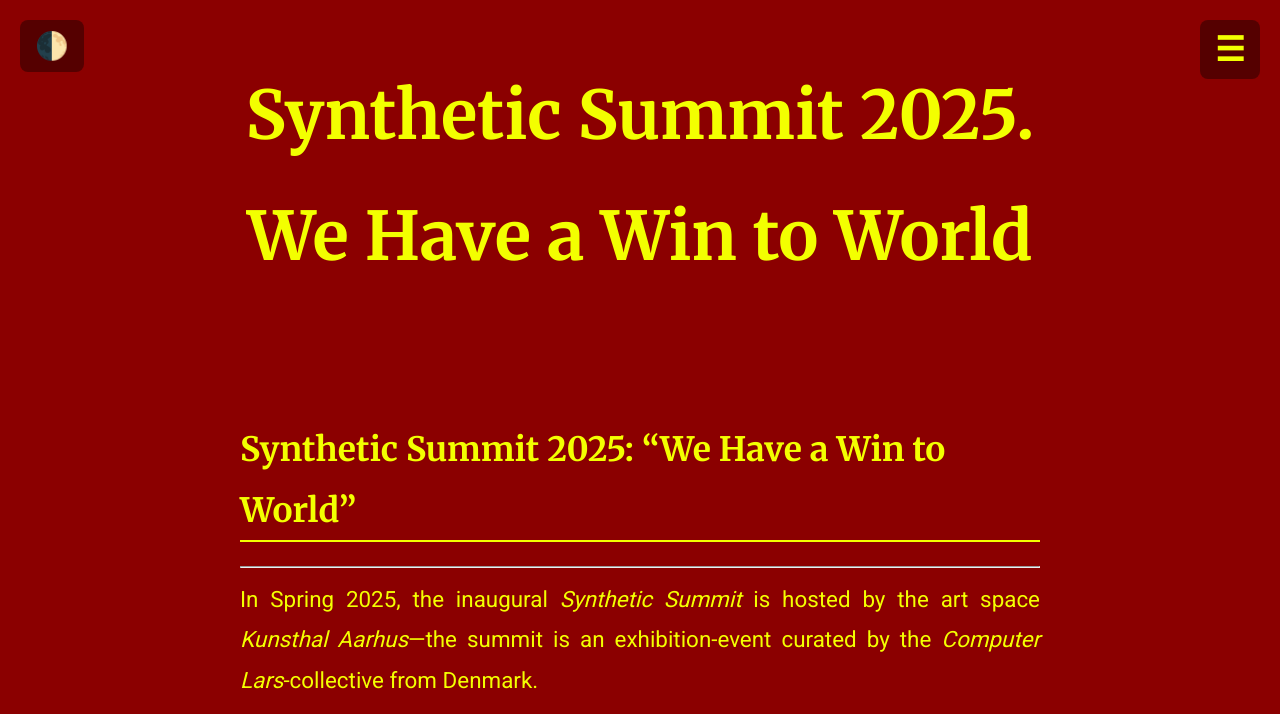
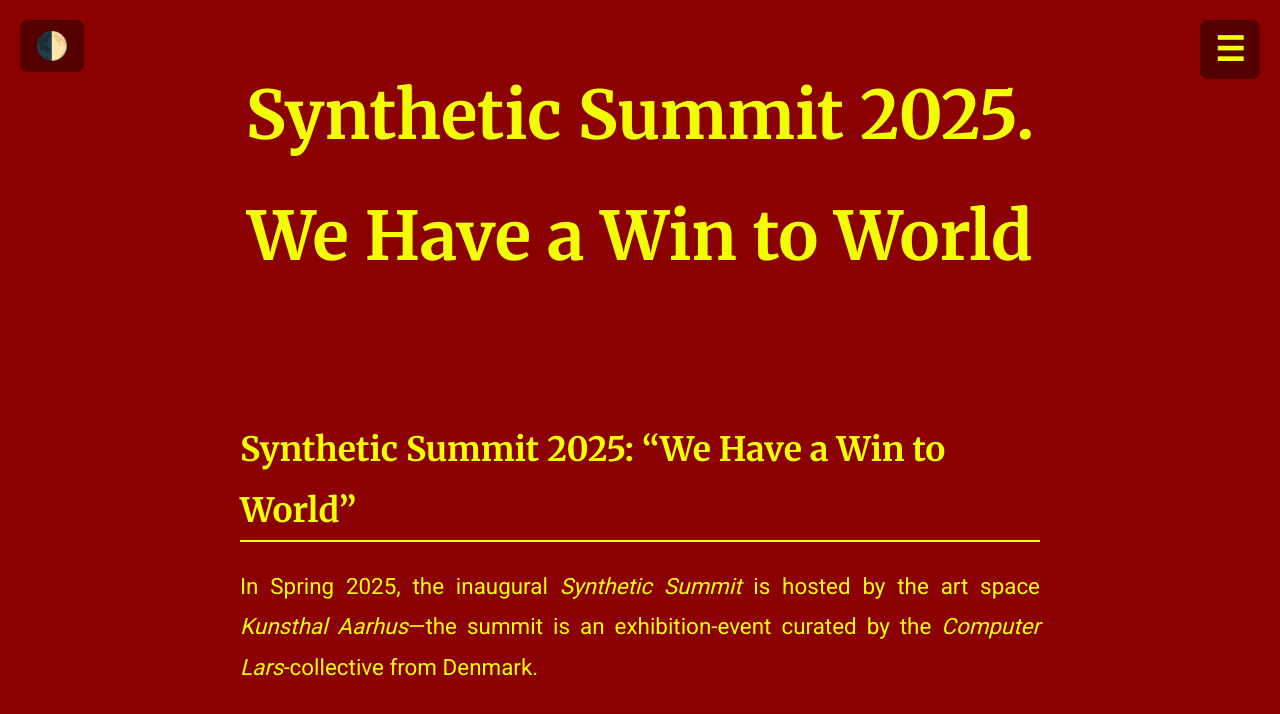
Before and after one commit to ComputerLars/The-Syntheticist-Papers, a Jekyll site: the page built from Content1.md, in a window 1280 px wide. Shown: the top 714 px of the page. Built offline with Jekyll 4.4.1, drawn with Linux system fonts in a browser that asks for light colours; grey boxes are pictures that could not be loaded.

Commit message:
Update Content1.md

```diff
--- a/Content1.md
+++ b/Content1.md
@@ -7,12 +7,11 @@ show_footer: false
 
 ## Synthetic Summit 2025: “We Have a Win to World”
 
----
 
 In Spring 2025, the inaugural *Synthetic Summit* is hosted by the art space *Kunsthal Aarhus*—the summit is an exhibition-event curated by the *Computer Lars*-collective from Denmark.
 
 <div style="text-align: center;">
-  <img src="images/imagew.png" style="max-width: 40%; height: auto; display: block; margin: 0 auto; margin-bottom: 40px;">
+  <img src="images/image1.png" style="max-width: 40%; height: auto; display: block; margin: 0 auto; margin-bottom: 40px;">
 </div>
 
 The summit brings together leading AI-driven political parties and virtual politicians from around the world, including The Australian AI Party, The Finnish AI Party, The Japanese AI Party, Parker Politics (New Zealand), the Simiyya platform, (Egypt-Jordan), The Swedish AI Party, The Synthetic Party (Denmark), and Wiktoria Cukt 2.0. (Poland).
```
